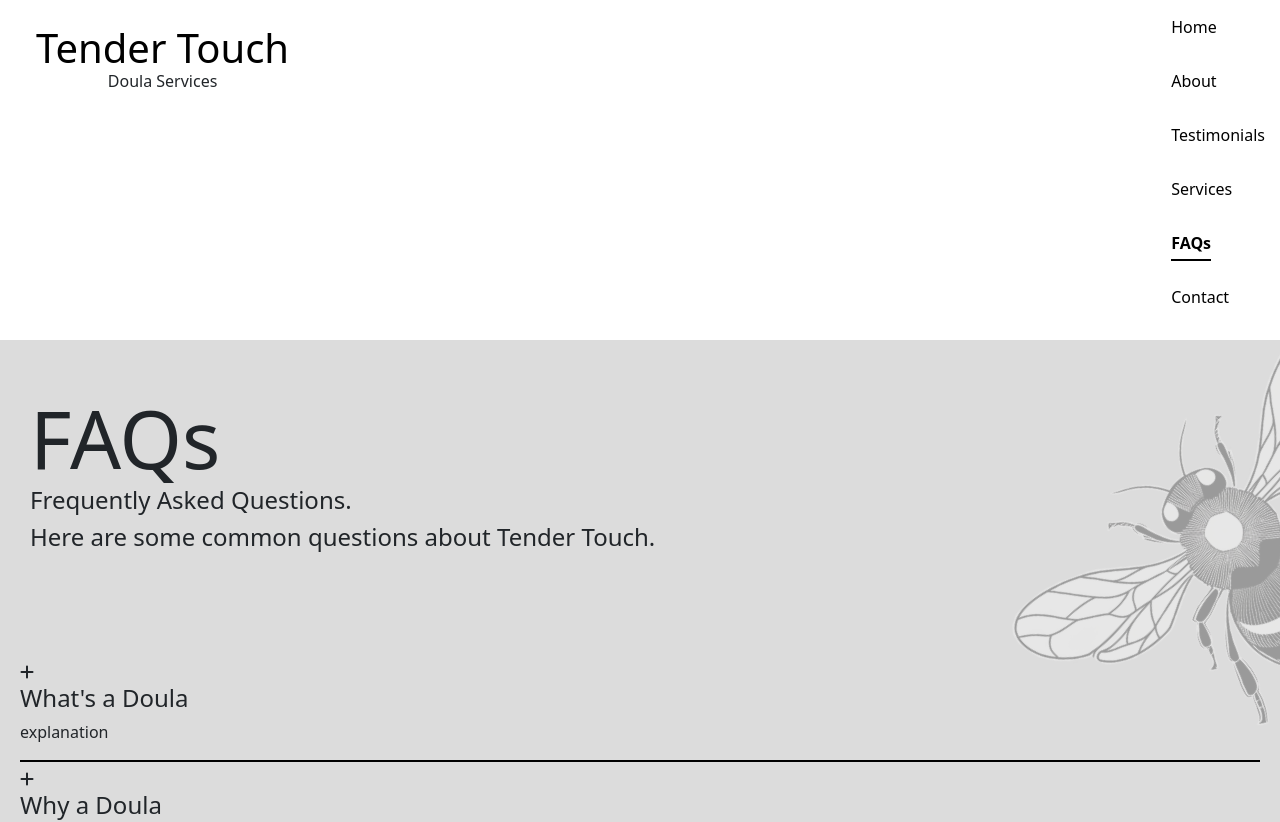
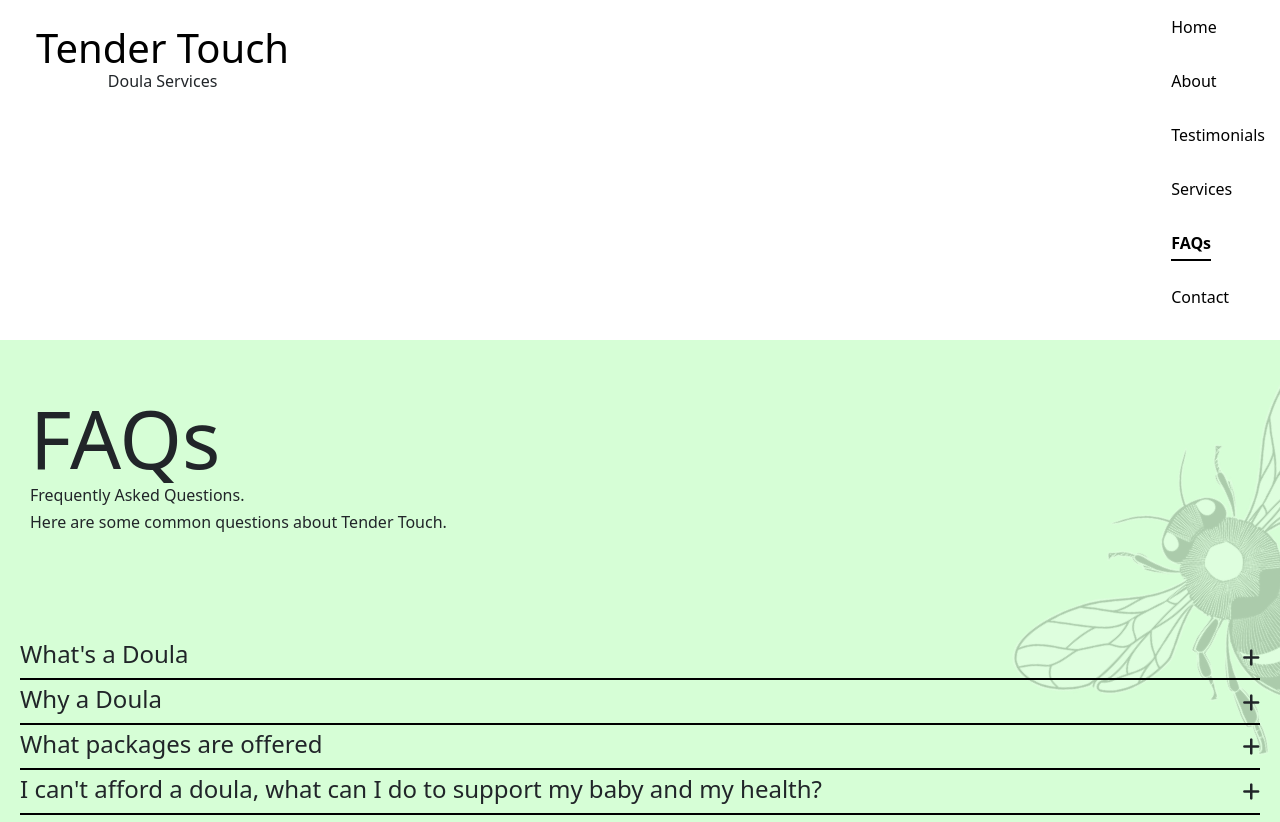
Before and after one commit to AHudg/holistic, a React (Vite) app: page /faqs in a window 1280 px wide. Shown: the top 822 px of the page. Built offline with nearby package versions, Linux system fonts and the light colour scheme.

Commit message:
Created the question / answer for FAQ. Relatively styled and coded the use of the + sign to show and hide the responses via max-height

```diff
--- a/src/components/Hamburger/hamburger.css
+++ b/src/components/Hamburger/hamburger.css
@@ -4,7 +4,7 @@
   position: absolute;
   top: 30px;
   right: 30px;
-  z-index: 1;
+  z-index: 3;
 }
 
 .hamburgerCheckbox {
@@ -78,6 +78,7 @@
   width: 100vw;
   background-color: white;
   transition: 2s;
+  z-index: 2;
 }
 
 #hamburgerHeading {
--- a/src/pages/FAQs/FAQs.jsx
+++ b/src/pages/FAQs/FAQs.jsx
@@ -26,9 +26,22 @@ function FAQs({}) {
     "Explanation!",
   ];
 
+  const handleExpand = function (event) {
+    const targetName = event.target.name;
+    const selectAnswer = document.getElementById(targetName);
+    console.log(selectAnswer.offsetHeight);
+    if (selectAnswer.getAttribute("data-status") === "closed") {
+      selectAnswer.className += " answerSelected";
+      selectAnswer.setAttribute("data-status", "open");
+    } else {
+      selectAnswer.className = "answer";
+      selectAnswer.setAttribute("data-status", "closed");
+    }
+  };
+
   return (
     <section className="faqSection">
-      <div className="bgContainer">
+      <div>
         <img src={bee} className="faqBackground"></img>
       </div>
       <div className="faqHeader">
@@ -36,14 +49,31 @@ function FAQs({}) {
         <h3>Frequently Asked Questions.</h3>
         <h3>Here are some common questions about Tender Touch.</h3>
       </div>
+
       <div>
         {questions.map((question) => {
           iterator++;
           return (
-            <div className="faq">
-              <i className="fa-solid fa-plus"></i>
-              <h4 className="question">{question}</h4>
-              <p className="answer">{answers[iterator]}</p>
+            <div key={"question" + iterator} className="faq">
+              <div>
+                <h4>{question}</h4>
+                <label htmlFor={"expandCheckbox" + iterator}>
+                  <input
+                    type="checkbox"
+                    name={"expandCheckbox" + iterator}
+                    className="expandCheckbox"
+                    onClick={handleExpand}
+                  ></input>
+                  <i className="fa-solid fa-plus fa-lg"></i>
+                </label>
+              </div>
+              <p
+                className="answer"
+                id={"expandCheckbox" + iterator}
+                data-status="closed"
+              >
+                {answers[iterator]}
+              </p>
             </div>
           );
         })}
--- a/src/pages/FAQs/faqs.css
+++ b/src/pages/FAQs/faqs.css
@@ -1,11 +1,6 @@
 .faqSection {
-  background-color: gainsboro;
-}
-
-.bgContainer {
-  width: 100vw;
-  height: 100vh;
-  position: absolute;
+  background-color: rgb(214, 254, 214);
+  position: relative;
   overflow: hidden;
 }
 
@@ -14,9 +9,9 @@
   height: auto;
   rotate: -45deg;
   position: absolute;
-  top: 70px;
+  top: 100px;
   right: -200px;
-  opacity: 0.3;
+  opacity: 0.2;
 }
 
 .faqHeader {
@@ -30,19 +25,52 @@
 }
 
 .faqHeader > h3 {
-  font-size: 1.5rem;
+  font-size: 1rem;
   font-weight: lighter;
+  width: 75%;
+  position: relative;
+  z-index: 1;
 }
 
 .faq {
   border-bottom: black 2px solid;
   margin: 5px 20px;
+  position: relative;
+  z-index: 1;
 }
 
-.question {
+.faq > div {
+  display: flex;
+  justify-content: space-between;
+}
+
+.faq > div > label {
+  /* width: auto; */
+  /* height: auto; */
+  /* position: relative; */
+  /* top: 1.5rem;
+    right: -80vw; */
+}
+
+.expandCheckbox {
+  position: absolute;
+  width: 100%;
+  opacity: 0;
 }
 
 .answer {
+  margin: 0;
+  max-height: 1px;
+  opacity: 0;
+  transition: max-height 1s ease-in-out, opacity 0.5s;
+}
+
+.answerSelected {
+  max-height: 300px;
+  opacity: 1;
+  transition: max-height 1s ease-in-out, opacity 0.5s;
+  transition-delay: 0s, 0.5s;
+  transition-property: max-height, opacity;
 }
 
 @media screen and (min-width: 575px) {
```
